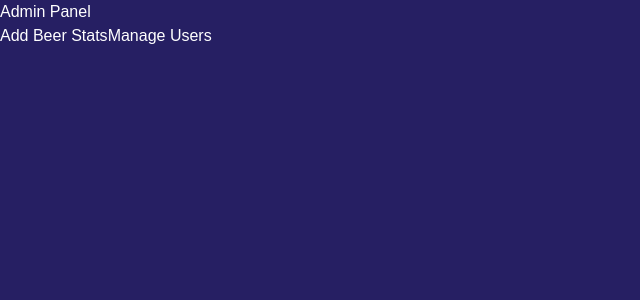
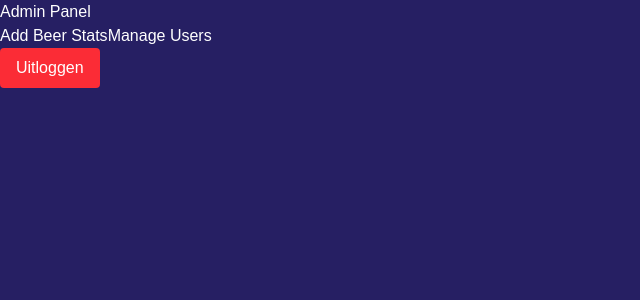
Before and after one commit to Benvdweg/gratis-bier-bij-rilana, a Next.js app: page /admin in a window 1280 px wide. Shown: the top 300 px of the page, without its empty margins (0-640 px from the left). Built offline with nearby package versions, Linux system fonts and the light colour scheme; no server answers.

Commit message:
Add logout

```diff
--- /dev/null
+++ b/src/app/admin/components/LogoutButton.jsx
@@ -0,0 +1,26 @@
+"use client";
+import { useAuth } from "@/app/contexts/AuthContext";
+import { useRouter } from "next/navigation";
+
+export default function LogoutButton() {
+	const { signOut } = useAuth();
+	const router = useRouter();
+
+	const handleLogout = async () => {
+		try {
+			await signOut();
+			router.push("/admin/login");
+		} catch (error) {
+			console.error("Logout error:", error);
+		}
+	};
+
+	return (
+		<button
+			onClick={handleLogout}
+			className="bg-red-500 text-white px-4 py-2 rounded hover:bg-red-600 cursor-pointer"
+		>
+			Uitloggen
+		</button>
+	);
+}
--- a/src/app/admin/page.jsx
+++ b/src/app/admin/page.jsx
@@ -1,4 +1,6 @@
 "use client";
+
+import LogoutButton from "./components/LogoutButton";
 
 export default function Admin() {
 	return (
@@ -8,6 +10,7 @@ export default function Admin() {
 				<button>Add Beer Stats</button>
 				<button>Manage Users</button>
 			</div>
+			<LogoutButton></LogoutButton>
 		</div>
 	);
 }
```
